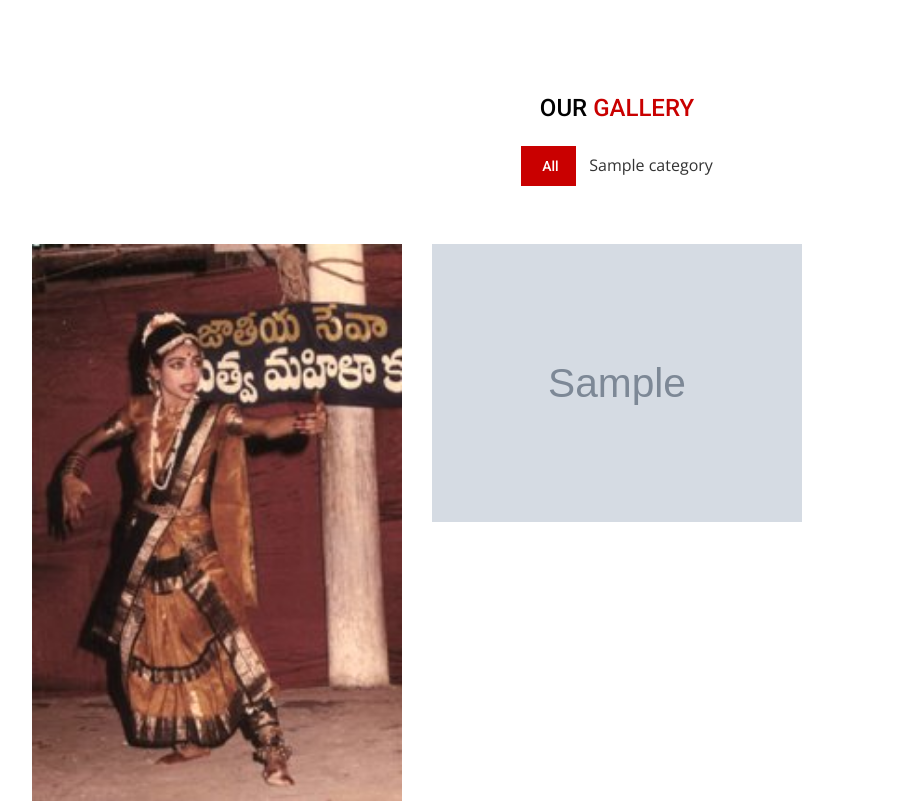
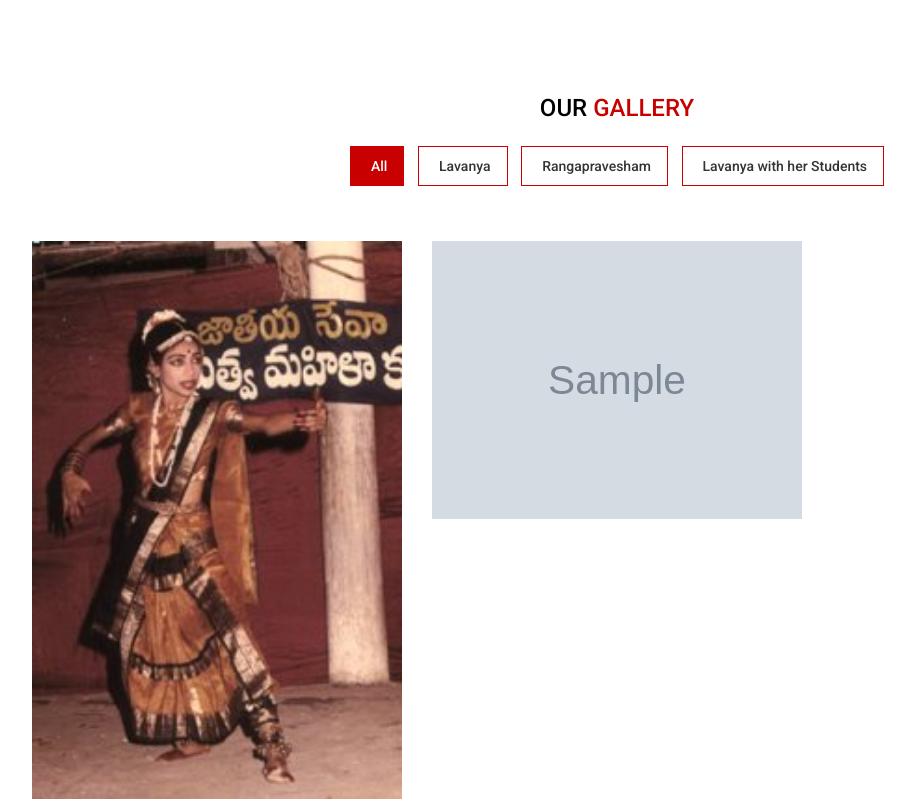
Before and after one commit to Srinivaslancius/sai_meghana_dance, a PHP site: page /sai_meghana_dance/gallery.php in a window 1280 px wide. Shown: the part 488-1289 px from the top of the page, without its empty margins (23-938 px from the left). Run offline with PHP 8.4, Linux system fonts and the light colour scheme; tables that the repository leaves empty or names only in its code hold one stand-in row (values such as "Sample post"); grey boxes marked "Sample" are stand-in pictures; data that the repository does not hold is empty.

Commit message:
changes in gallery file

```diff
--- a/gallery.php
+++ b/gallery.php
@@ -40,8 +40,7 @@
         </div>
     </section>
     <!--End Page Title-->
-    <?php $getCategories = "SELECT * FROM categories WHERE status = 0 ";
-            $getAllCategories = $conn->query($getCategories);?>
+
     <section class="latest-gallery text-center">
      <h3 style="color:black">OUR <span class="color-pink">GALLERY</span></h3>
         <div class="container">
@@ -49,14 +48,18 @@
                 <li class="active" data-filter=".filter-item">
                     <span>All</span>
                 </li>
-                <?php $i=1; while($getAllData=$getAllCategories->fetch_assoc()) { ?>
-                <li class="<?php if($i==1) { ?> active <?php } ?>">
-                            <a href="#photo<?php echo $getAllData['id']; ?>" data-toggle="tab" aria-expanded="false"><p><?php echo $getAllData['category_name']; ?></p>
-                            </a>
-                        </li>
-                <?php $i++; } ?>
+                <li data-filter=".Indoor-Services">
+                    <span>Lavanya</span>
+                </li>
+                <li data-filter=".Old-Wiring-Faults">
+                    <span>Rangapravesham</span>
+                </li>
+                <li data-filter=".Out-door-repairing">
+                    <span>Lavanya with her Students</span>
+                </li>
             </ul>
-
+            <?php $sql = "SELECT * FROM photo_gallery WHERE status = 0 AND category_id = 1";
+            $res = $conn->query($sql);?>
             <div class="row masonary-layout filter-layout">
                  <div class="col-md-4 col-sm-4 col-xs-12 filter-item">
                     <div class="single-item">
@@ -75,10 +78,9 @@
 
                     </div>
                 </div>
-                <?php $sql = "SELECT * FROM photo_gallery WHERE status = 0 AND category_id = 1 ";
-                     $res = $conn->query($sql);?>
+
                 <?php while ($row = $res->fetch_assoc()) { ?>
-                 <div class="col-md-4 col-sm-4 col-xs-12" id="photo1">
+                 <div class="col-md-4 col-sm-4 col-xs-12 filter-item Indoor-Services">
                     <div class="single-item">
                         <div class="img-box">
                             <img src="<?php echo $base_url . 'uploads/photo_gallery_images/'.$row['image'] ?>" alt="Awesome Image"/>
@@ -97,9 +99,9 @@
                 </div>
                 <?php } ?>
 
-                <?php $sql = "SELECT * FROM photo_gallery WHERE status = 0 AND category_id = 2 ";
+                <?php $sql = "SELECT * FROM photo_gallery WHERE status = 0 AND category_id = 2";
                     $res = $conn->query($sql); while ($row = $res->fetch_assoc()) { ?>
-                <div class="col-md-4 col-sm-4 col-xs-12" id="photo2">
+                <div class="col-md-4 col-sm-4 col-xs-12 filter-item Old-Wiring-Faults">
                      <div class="single-item">
                         <div class="img-box">
                             <img src="<?php echo $base_url . 'uploads/photo_gallery_images/'.$row['image'] ?>" alt="Awesome Image"/>
@@ -119,10 +121,9 @@
                 <?php } ?>
 
 
-                <?php $sql = "SELECT * FROM photo_gallery WHERE status = 0 AND category_id = 3 ";
-                    $res = $conn->query($sql);
-                    while ($row = $res->fetch_assoc()) { ?>
-                <div class="col-md-4 col-sm-4 col-xs-12 filter-item" id="photo3">
+                <?php $sql = "SELECT * FROM photo_gallery WHERE status = 0 AND category_id = 3";
+                    $res = $conn->query($sql); while ($row = $res->fetch_assoc()) { ?>
+                <div class="col-md-4 col-sm-4 col-xs-12 filter-item Out-door-repairing">
                      <div class="single-item">
                         <div class="img-box">
                             <img src="<?php echo $base_url . 'uploads/photo_gallery_images/'.$row['image'] ?>" alt="Awesome Image"/>
```
